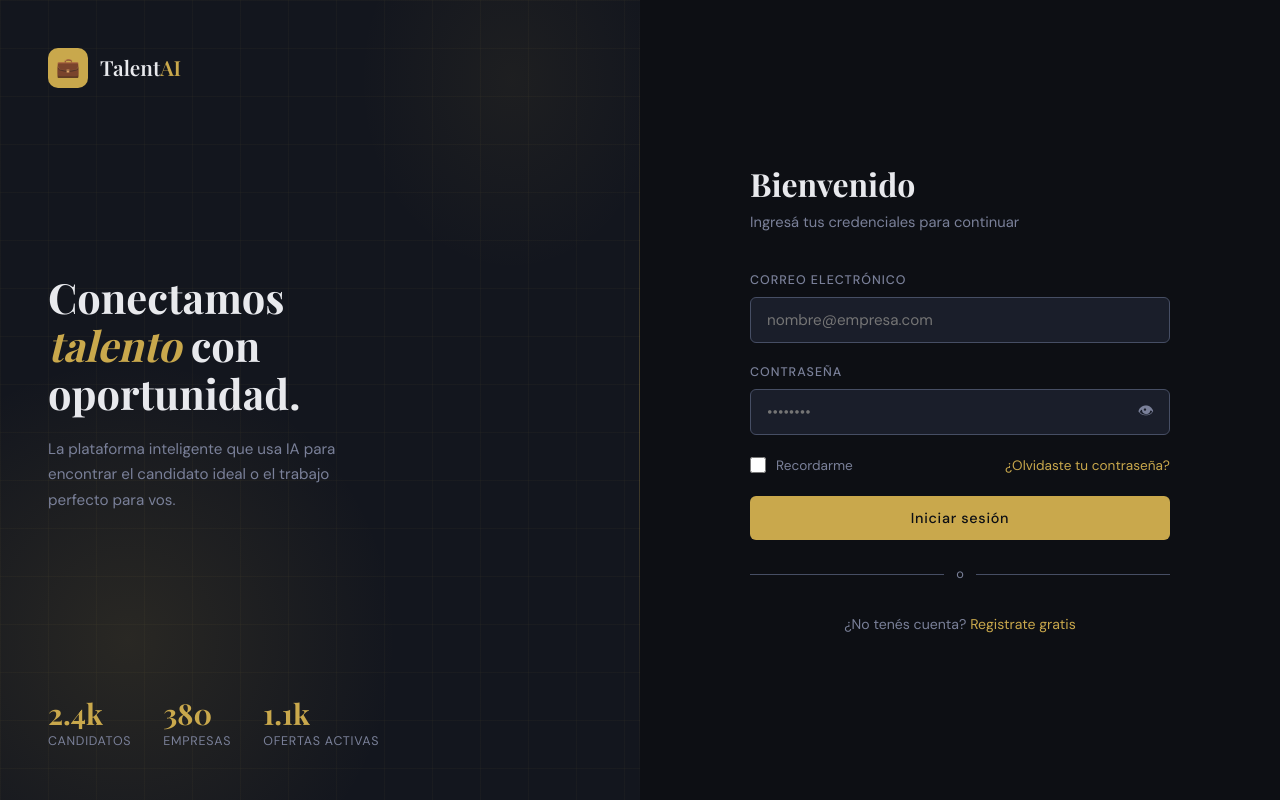
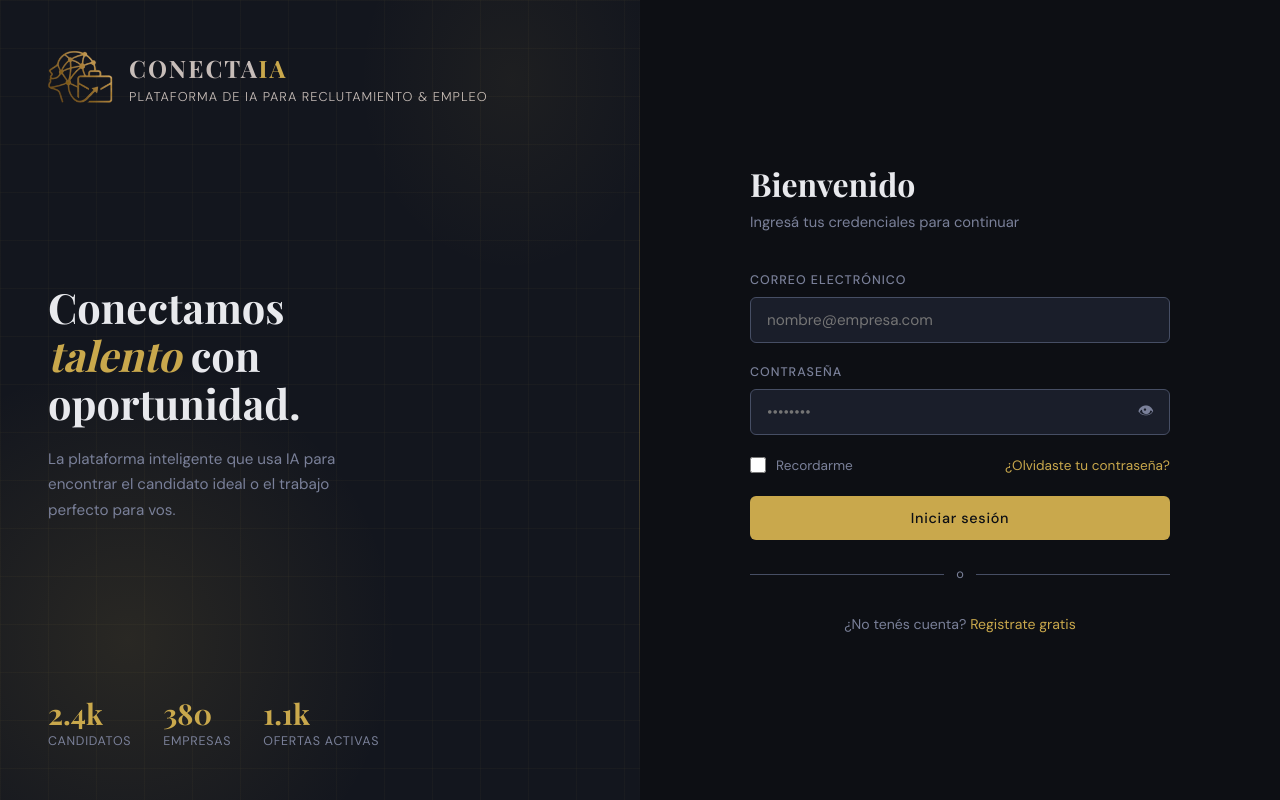
Before and after one commit to franbossio/Ing_Web_II, a plain HTML site: page frontend/pages/login.html in a window 1280 px wide. Drawn offline with nearby package versions, Linux system fonts and the light colour scheme.

Commit message:
Agregado

```diff
--- a/frontend/css/auth.css
+++ b/frontend/css/auth.css
@@ -45,29 +45,48 @@
   pointer-events: none;
 }
 
-.panel-logo {
-  position: relative;
-  display: flex;
-  align-items: center;
-  gap: 12px;
-  z-index: 1;
+/*LOGO HEADER*/
+.logo-container {
+    display: flex;
+    align-items: center;
 }
-.panel-logo-icon {
-  width: 40px; height: 40px;
-  background: var(--clr-accent);
-  border-radius: 10px;
-  display: flex;
-  align-items: center;
-  justify-content: center;
-  font-size: 1.2rem;
+
+.logo-main-text {
+    font-family: 'Playfair Display', serif;
+    font-weight: 700;
+    font-size: 1.5rem;
+    color: #c7bdb9;
+    text-transform: uppercase;
+    letter-spacing: 2px;
 }
-.panel-logo-name {
-  font-family: var(--font-display);
-  font-size: 1.3rem;
-  font-weight: 600;
-  color: var(--clr-text);
+
+.logo-main-text2 {
+    font-family: 'Playfair Display', serif;
+    font-weight: 700;
+    font-size: 1.5rem;
+    color: var(--teal-dark);
+    letter-spacing: 2px;
 }
-.panel-logo-name span { color: var(--clr-accent); }
+
+.logo-sub-text {
+    font-weight: 300;
+    font-size: 0.8rem;
+    color: #c7bdb9;
+    text-transform: uppercase;
+    letter-spacing: 1px;
+}
+
+.logo-text-group {
+    display: flex;
+    flex-direction: column;
+}
+
+.logo-img {
+    max-height: 60px;
+    width: auto;
+    margin-right: 15px;
+}
+/**/
 
 .panel-content {
   position: relative;
--- a/frontend/css/landing.css
+++ b/frontend/css/landing.css
@@ -202,11 +202,10 @@ w
   font-style: italic;
   color: var(--clr-accent);
 }
-.hero-title .line-muted { color: var(--clr-muted); font-weight: 400; }
 
 .hero-desc {
   font-size: 1.1rem;
-  color: var(--clr-muted);
+  color: #c7bdb9;
   max-width: 560px;
   margin: 0 auto 44px;
   line-height: 1.75;
@@ -221,6 +220,7 @@ w
   animation: fadeUp 0.5s 0.3s ease both;
 }
 .hero-cta .btn { padding: 15px 32px; font-size: 0.95rem; }
+
 .btn-outline {
   background: transparent;
   color: var(--clr-text);
--- a/frontend/pages/login.html
+++ b/frontend/pages/login.html
@@ -15,10 +15,12 @@
     <aside class="auth-panel">
       <div class="panel-grid"></div>
 
-      <div class="panel-logo">
-        <div class="panel-logo-icon">💼</div>
-        <span class="panel-logo-name">Talent<span>AI</span></span>
-      </div>
+      <a href="index.html" class="logo-container" id="navbar">
+            <img src="../imagen/logo_IA.png" alt="Logo AI" class="logo-img"><div class="logo-text-group">
+            <div> <span class="logo-main-text">CONECTA</span><span class="logo-main-text2">IA</span> </div>
+            <span class="logo-sub-text">Plataforma de IA para reclutamiento & empleo</span>
+        </div>
+    </a>
 
       <div class="panel-content">
         <h2 class="panel-tagline">
```
Also changed, not shown: frontend/pages/index.html (+39 -16 lines), frontend/pages/register.html (+6 -4 lines).
